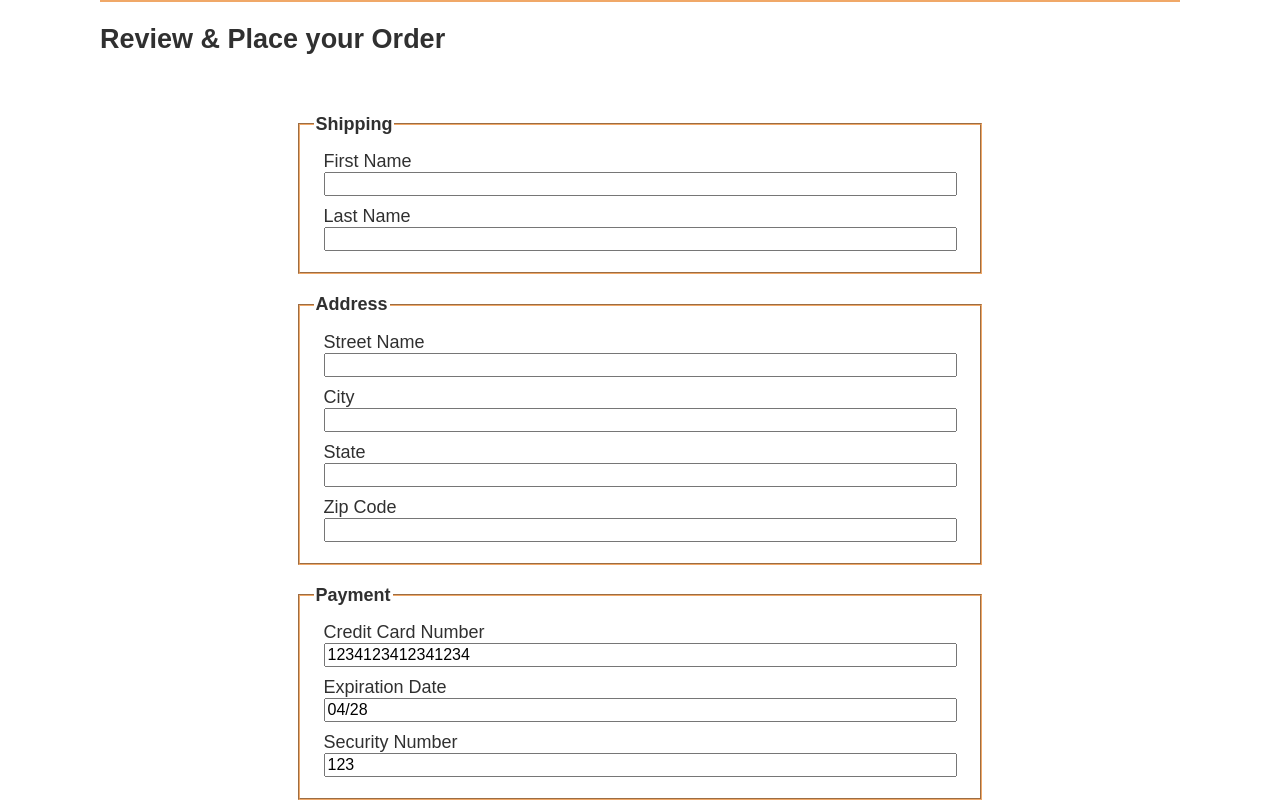
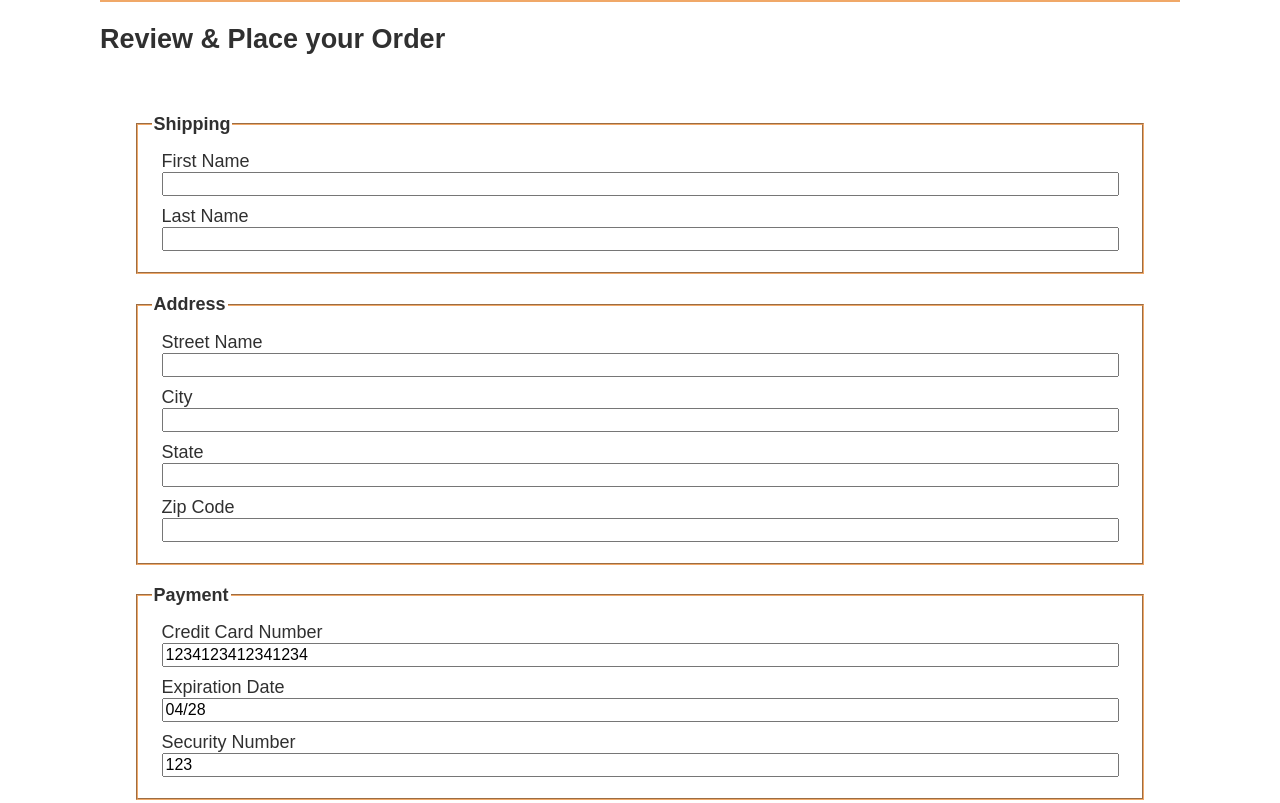
Before and after one commit to ezgdev/wdd330, a website: page src/checkout/index.html in a window 1280 px wide. Shown: the top 803 px of the page. Drawn offline with Linux system fonts and the light colour scheme.

Commit message:
Updating CSS in checkout/index.html

```diff
--- a/src/checkout/index.html
+++ b/src/checkout/index.html
@@ -15,6 +15,7 @@
       <section class="checkout-form">
         <h2>Review & Place your Order</h2>
         <form id="checkout-form" name="checkout">
+          <section checkout-form_data>
             <input type="hidden" name="orderDate" id="orderDate" />
             <fieldset>
               <legend>Shipping</legend>
@@ -77,7 +78,7 @@
                 <input type="text" name="code" id="code" value="123" />
               </div>
             </fieldset>
-
+          </section>
           <section class="output-summary">
             <div id="order-summary">
               <h3>Order Summary</h3>
@@ -99,8 +100,8 @@
                 <p id="orderTotal"></p>
               </div>
             </div>
+            <button type="submit" id="checkoutSubmit">Place Order</button>
           </section>
-          <button type="submit" id="checkoutSubmit">Place Order</button>
         </form>
       </section>
     </main>
--- a/src/css/style.css
+++ b/src/css/style.css
@@ -85,7 +85,7 @@ header {
   margin-top: -1.3em;
 }
 
-.logo--square > div {
+.logo--square>div {
   margin-top: -1.7em;
 }
 
@@ -305,6 +305,13 @@ button {
     font-size: inherit;
     grid-template-columns: 150px auto 15%;
   }
+
+  #checkout-form {
+    display: grid;
+    grid-template-columns: 1fr 1fr;
+    gap: 2rem;
+    padding: 1rem;
+  }
 }
 
 footer {
@@ -324,8 +331,9 @@ footer {
 }
 
 #checkout-form {
-  width: 70%;
-  margin: auto;
+  display: grid;
+  grid-template-columns: 1fr;
+  gap: 1rem;
   padding: 1rem;
 }
 
@@ -356,7 +364,7 @@ fieldset {
   border: 1px solid darkorange;
 }
 
-.alert > p {
+.alert>p {
   margin: 0;
 }
 
```
Lines whose indentation alone changed are shown as unchanged.
